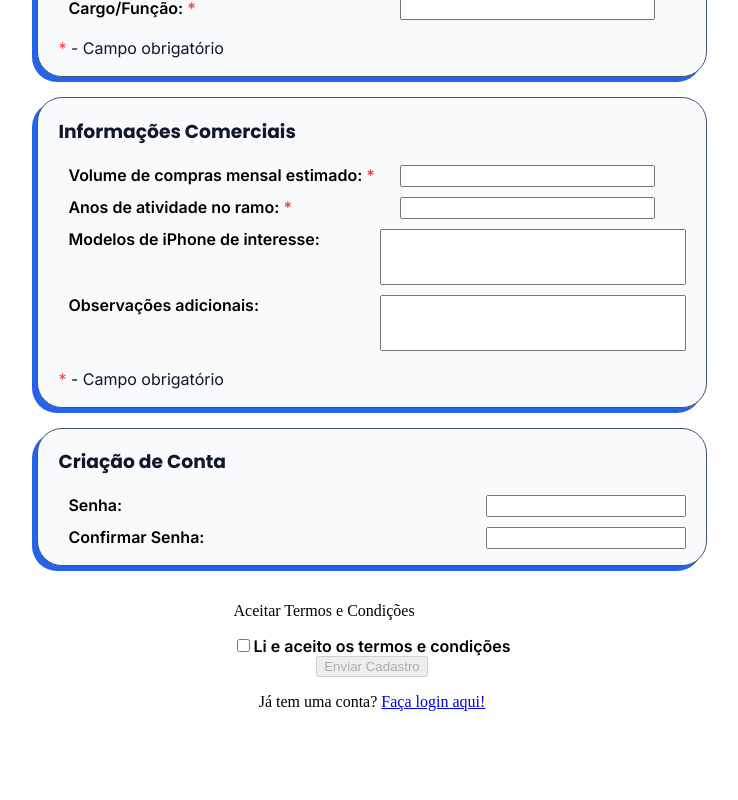
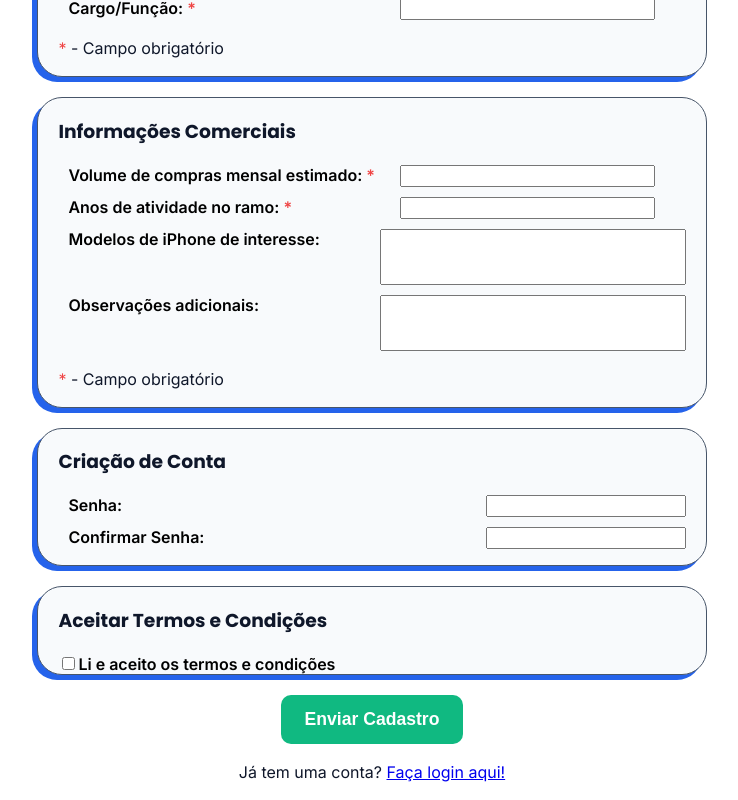
Before and after one commit to NatanMauricio1995/Celular, a Next.js app in the folder sharks/: page /Cadastro in a window 1280 px wide. Shown: the part 1052-1852 px from the top of the page, without its empty margins (268-1006 px from the left). Before the commit the page ends 1779 px from the top, so only its background shows below. Built offline with nearby package versions, Linux system fonts and the light colour scheme.

Commit message:
CADASTRO - CSS COMPLETO

```diff
--- a/sharks/src/app/Cadastro/page.tsx
+++ b/sharks/src/app/Cadastro/page.tsx
@@ -6,6 +6,7 @@ import '../styles/Cadastro.css';
 import { phoneUtils } from '../utils/phoneUtils';
 import Header_Cadastro from "../components/layout/Header_Cadastro/Header_Cadastro";
 import Box from "../components/layout/Box/Box";
+import Botao_Form_Grande from '../components/ui/Botao_Form_Grande/Botao_Form_Grande';
 
 // Importa Firebase do arquivo de configuração
 import { auth, db } from '../utils/firebaseConfig';
@@ -446,8 +447,8 @@ export default function Cadastro() {
           </Box>
 
           {/* --- Termos --- */}
-          <div>
-            <p>Aceitar Termos e Condições </p>
+          <Box>
+            <h3 className="Titulo_Fieldset">Aceitar Termos e Condições </h3>
             <input
               type="checkbox"
               id="TERMOS"
@@ -456,14 +457,18 @@ export default function Cadastro() {
               onChange={(e) => setTermosAceitos(e.target.checked)}
             />
             <label htmlFor="TERMOS">Li e aceito os termos e condições</label>
-          </div>
+          </Box>
 
-          <button type="submit" disabled={!termosAceitos}>
+          <Botao_Form_Grande
+            color = "#10b981"
+            type = "submit"
+            disabled={!termosAceitos}
+          >
             Enviar Cadastro
-          </button>
+          </Botao_Form_Grande>
         </form>
 
-        <p>Já tem uma conta? <Link href="/Login">Faça login aqui!</Link></p>
+        <p className='Texto'>Já tem uma conta? <Link href="/Login">Faça login aqui!</Link></p>
       </div>
     </div>
   );
--- /dev/null
+++ b/sharks/src/app/components/ui/Botao_Form_Grande/Botao_Form_Grande.css
@@ -0,0 +1,20 @@
+.Botao_Form_Grande {
+    border: none;
+    color: #fff;
+    padding: 14px 24px;
+    font-size: 1.1rem;
+    border-radius: 10px;
+    cursor: pointer;
+    transition: all 0.2s ease-in-out;
+    font-weight: bold;
+}
+
+.Botao_Form_Grande:hover {
+    opacity: 0.9;
+    transform: scale(1.03);
+}
+
+.Botao_Form_Grande:disabled {
+    background-color: #ccc;
+    cursor: not-allowed;
+}
--- /dev/null
+++ b/sharks/src/app/components/ui/Botao_Form_Grande/Botao_Form_Grande.tsx
@@ -0,0 +1,16 @@
+import React from "react";
+import "./Botao_Form_Grande.css";
+
+export default function Botao_Form_Grande({ children, color, onClick, type = "button", disabled = false }) {
+    return (
+        <button
+            className="Botao_Form_Grande"
+            style={{ backgroundColor: color }}
+            onClick={onClick}
+            type={type}
+            disabled={disabled}
+        >
+            {children}
+        </button>
+    );
+}
```
Also changed, not shown: sharks/src/app/components/ui/Botao_Form_Azul_Grande/Botao_Form_Azul_Grande.tsx (deleted, +0 -11 lines), sharks/src/app/components/ui/Botao_Form_Azul_Grande/Botao_Form_Azul_Grande.css (deleted).
